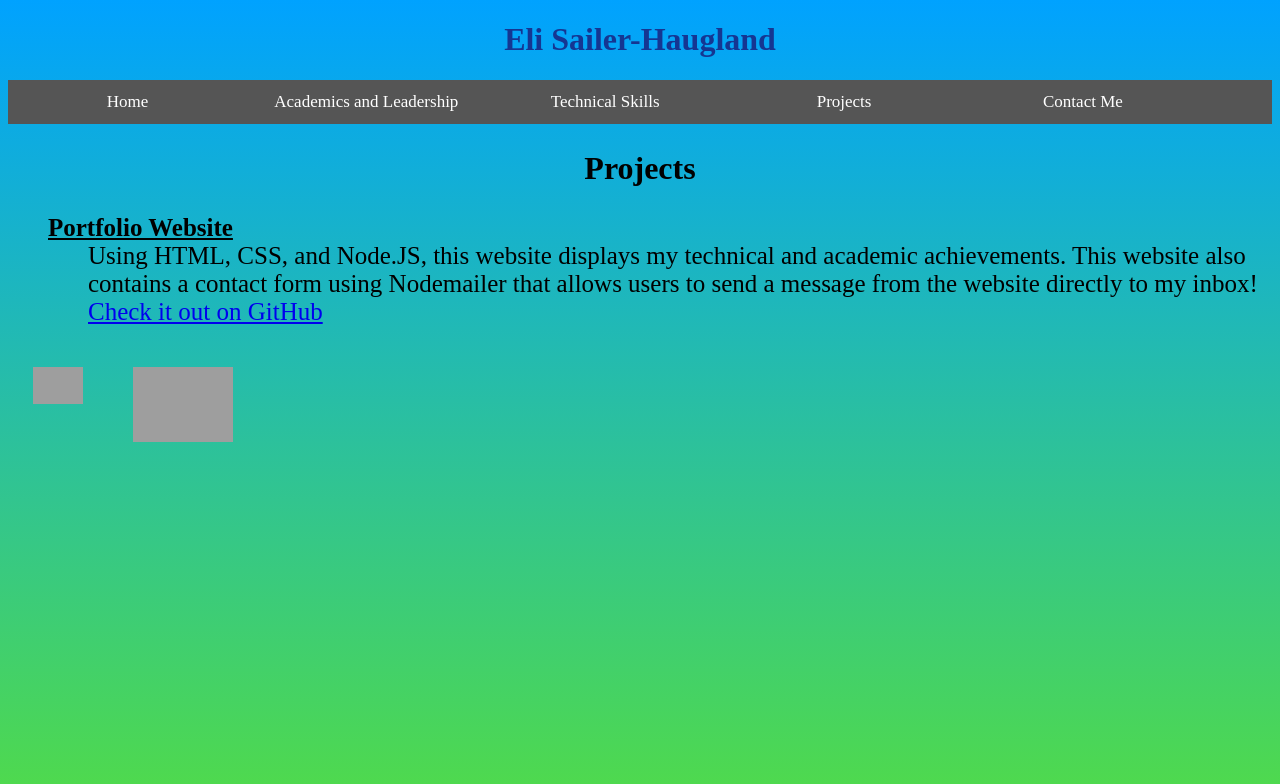
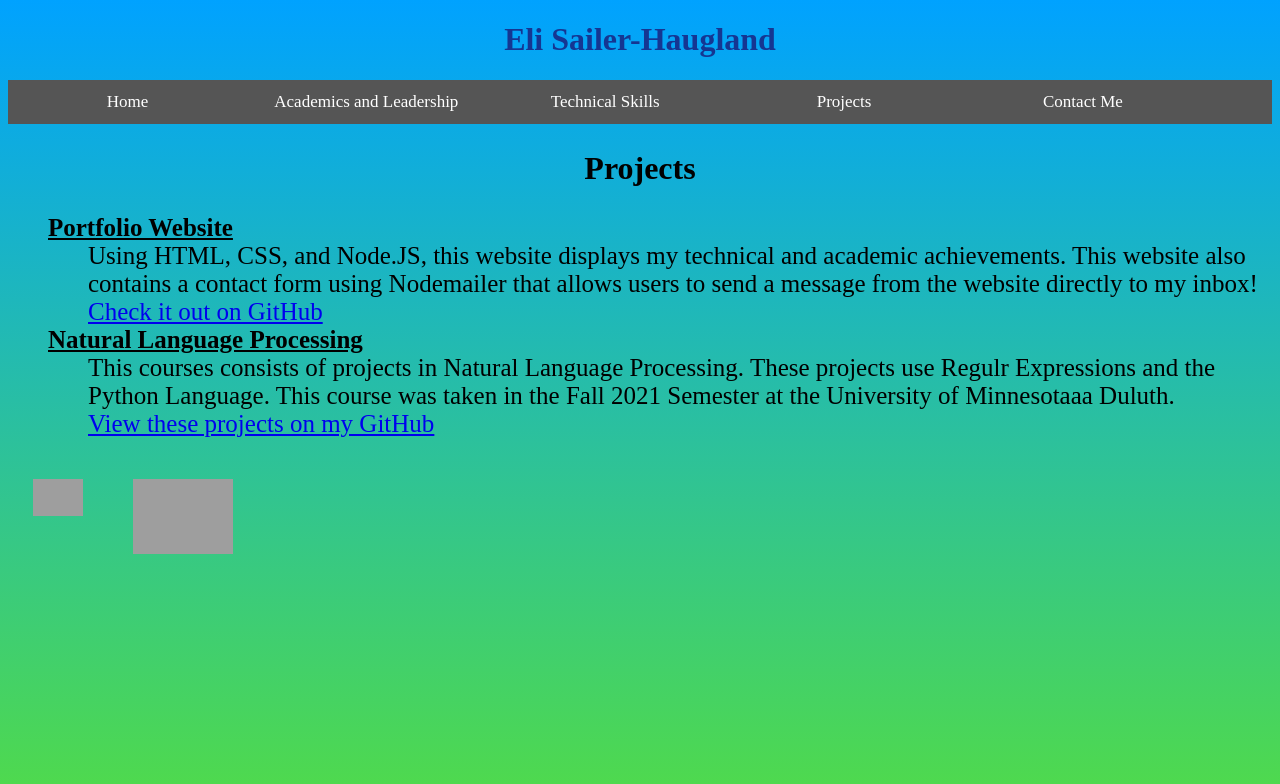
Before and after one commit to treefrog986/portfolio-website, a website: page projects/index.html in a window 1280 px wide. Drawn offline with Linux system fonts and the light colour scheme; grey boxes are pictures that could not be loaded.

Commit message:
Added NLP to projects

```diff
--- a/projects/index.html
+++ b/projects/index.html
@@ -20,7 +20,15 @@
             <dd>
                  Using HTML, CSS, and Node.JS, this website displays my technical and academic achievements.
                 This website also contains a contact form using Nodemailer that allows users to send a message from the website
-                directly to my inbox! <br><a href="https://github.com/treefrog986/portfolio-website" target="_bland">Check it out on GitHub</a>
+                directly to my inbox! <br><a href="https://github.com/treefrog986/portfolio-website" target="_blank">Check it out on GitHub</a>
+            </dd>
+            <dt>Natural Language Processing</dt>
+            <dd>
+                This courses consists of projects in Natural Language Processing. These projects use Regulr Expressions
+                and the Python Language. This course was taken in the Fall 2021 Semester at the University of Minnesotaaa
+                Duluth.
+                <br>
+                <a href="https://github.com/treefrog986/Natural_Language_Processing" target="_blank">View these projects on my GitHub</a>
             </dd>
         </ul>
     </div>
```
